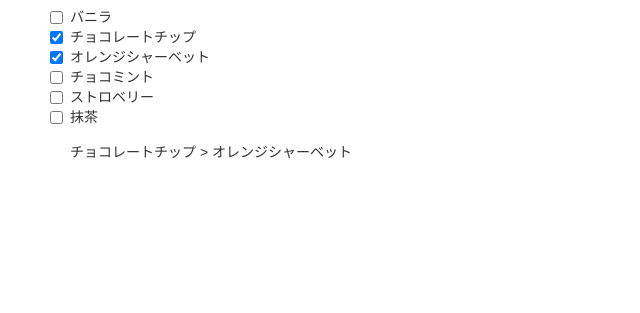
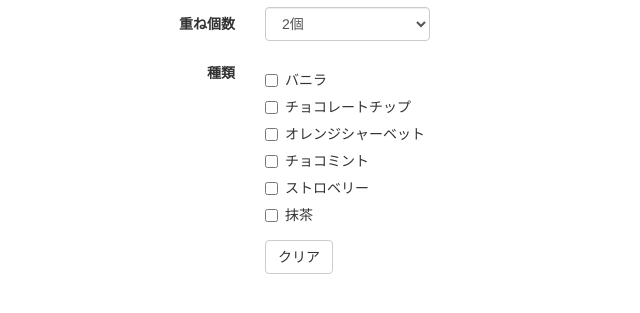
Before and after one commit to trapple/icecream, a plain HTML site: page index.html in a window 1280 px wide. Shown: the part 63-376 px from the top of the page, without its empty margins (0-640 px from the left). Drawn offline with nearby package versions, Linux system fonts and the light colour scheme.

Commit message:
重ね個数変更の実装
クリアボタンの実装

```diff
--- a/index.html
+++ b/index.html
@@ -11,12 +11,31 @@
 <body>
   <div class="container">
     <h1>アイスクリームショップ</h1>
-    <form>
+    <form class="form-horizontal">
+
       <div class="form-group">
-        <div class="checkbox">
-          <ul id="icecreams" class="list-unstyled">
+        <label class="col-sm-2 control-label">重ね個数</label>
+        <div class="col-sm-2">
+          <select id="number" name="number" class="form-control">
+            <option value="1">1個</option>
+            <option value="2" selected>2個</option>
+            <option value="3">3個</option>
+            <option value="4">4個</option>
+            <option value="5">5個</option>
+          </select>
+        </div>
+      </div>
 
-          </ul>
+      <div class="form-group">
+        <label class="col-sm-2 control-label">種類</label>
+        <div id="icecreams" class="checkbox col-sm-10">
+
+        </div>
+      </div>
+
+      <div class="form-group">
+        <div class="col-sm-offset-2 col-sm-10">
+          <button id="clear" class="btn btn-default">クリア</button>
         </div>
       </div>
     </form>
--- a/mvc-example.js
+++ b/mvc-example.js
@@ -28,6 +28,12 @@ var selectionModel = {
   // アイスクリームの個数
   icecreamNumber: 2,
 
+  // アイスクリームの個数変更
+  changeIcecreamNumber: function (n) {
+    this.icecreamNumber = n;
+    this.clear();
+  },
+
   // アイスクリームを追加する
   add: function (item) {
     var list = this.list;
@@ -57,58 +63,77 @@ var selectionModel = {
   updateViews: function () {
     updateSelection();
     updateIcecreamList();
+  },
+
+  // クリア
+  clear: function () {
+    this.list = [];
+    this.updateViews();
   }
 };
 
-// 簡易テスト関数
-function ok(title, expect, value) {
-  if (expect === value) {
-    console.log("OK : " + title);
-  } else {
-    console.log("NG : " + title + " [" + expect + "] ---> [" + value + "]");
-  }
-}
-
-// テスト内容
-function testModels() {
-  var all = icecreamModel.getAll();
-
-  ok("icecreamModel:length", all.length, 6);
-  ok("icecreamModel.findById", icecreamModel.findById("t4"), all[3]);
-
-  ok("selectionModel:最初の個数", selectionModel.getIcecreams().length, 0);
-  ok("selectionModel.contain:空の場合", false, selectionModel.contain(all[0]));
-
-  selectionModel.add(all[0]);
-  ok("selectionModel:1つめを追加した時の個数", selectionModel.getIcecreams().length, 1);
-  ok("selectionModel.contain:1つめを追加した時のチェック", true, selectionModel.contain(all[0]));
-
-  selectionModel.add(all[1]);
-  ok("selectionModel:2つめを追加した時の個数", selectionModel.getIcecreams().length, 2);
-  ok("selectionModel.contain:2つめを追加した時のチェック", true, selectionModel.contain(all[1]));
-
-  selectionModel.add(all[2]);
-  ok("selectionModel:3つめを追加した時の個数", selectionModel.getIcecreams().length, 2);
-  ok("selectionModel.contain:3つめを追加した時のチェック", true, selectionModel.contain(all[2]));
-  ok("selectionModel.contain:3つめを追加したら最初のものは消える", false, selectionModel.contain(all[0]));
-}
-
-testModels();
+//// 簡易テスト関数
+//function ok(title, expect, value) {
+//  if (expect === value) {
+//    console.log("OK : " + title);
+//  } else {
+//    console.log("NG : " + title + " [" + expect + "] ---> [" + value + "]");
+//  }
+//}
+//
+//// テスト内容
+//function testModels() {
+//  var all = icecreamModel.getAll();
+//
+//  ok("icecreamModel:length", all.length, 6);
+//  ok("icecreamModel.findById", icecreamModel.findById("t4"), all[3]);
+//
+//  ok("selectionModel:最初の個数", selectionModel.getIcecreams().length, 0);
+//  ok("selectionModel.contain:空の場合", false, selectionModel.contain(all[0]));
+//
+//  selectionModel.add(all[0]);
+//  ok("selectionModel:1つめを追加した時の個数", selectionModel.getIcecreams().length, 1);
+//  ok("selectionModel.contain:1つめを追加した時のチェック", true, selectionModel.contain(all[0]));
+//
+//  selectionModel.add(all[1]);
+//  ok("selectionModel:2つめを追加した時の個数", selectionModel.getIcecreams().length, 2);
+//  ok("selectionModel.contain:2つめを追加した時のチェック", true, selectionModel.contain(all[1]));
+//
+//  selectionModel.add(all[2]);
+//  ok("selectionModel:3つめを追加した時の個数", selectionModel.getIcecreams().length, 2);
+//  ok("selectionModel.contain:3つめを追加した時のチェック", true, selectionModel.contain(all[2]));
+//  ok("selectionModel.contain:3つめを追加したら最初のものは消える", false, selectionModel.contain(all[0]));
+//}
+//
+//testModels();
 
 // アイスクリーム一覧を構築
 $(function () {
   var els = $("#icecreams");
   $.each(icecreamModel.getAll(), function (i, icecream) {
     els.append(
-      $("<li>").append($("<input type='checkbox'>").attr('name', icecream.id))
-        .append($("<span>").text(icecream.name))
-        .click(
-          // コントローラー呼び出し
-          onclickIcecream
+      $('<div class="checkbox">').append(
+        $('<label>').append(
+          $("<input type='checkbox'>").attr('name', icecream.id)
+          .click(
+            // コントローラー呼び出し
+            onclickIcecream
+          )
+        ).append(icecream.name)
       )
     ) // end of eld.append
   }); //end of each
   selectionModel.updateViews();
+
+  $("#clear").click(function (event) {
+    event.preventDefault();
+    selectionModel.clear();
+  });
+
+  $("#number").change(function (event) {
+    var selected = $(this).find("option:selected");
+    selectionModel.changeIcecreamNumber(selected.val());
+  });
 });
 
 // ビュー: チェックボックスを更新するビュー
@@ -128,8 +153,9 @@ function updateIcecreamList() {
   );
 }
 
+// コントローラー: GUIのイベントからモデルの更新に変換
 function onclickIcecream(event) {
-  var checkbox = $(event.currentTarget).find("input[type='checkbox']");
+  var checkbox = $(this);
   if(checkbox){
     selectionModel.add(
       icecreamModel.findById(checkbox.attr("name"))
```
